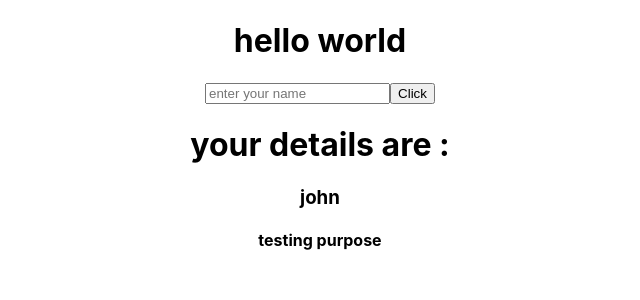
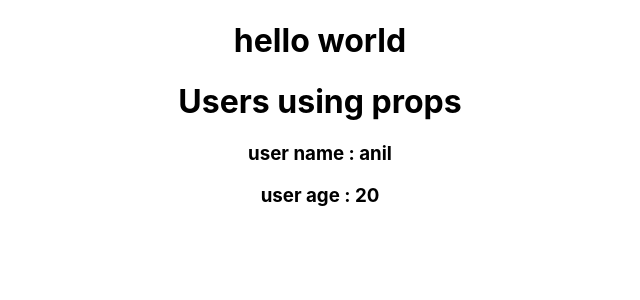
Before and after one commit to SyedJohn/SocialMediaProjectMERN, a React (Create React App) app in the folder client/ui/: page / in a window 1280 px wide. Shown: the top 300 px of the page, without its empty margins (320-960 px from the left). Built offline with nearby package versions, Linux system fonts and the light colour scheme.

Commit message:
props demo

```diff
--- a/client/ui/src/App.js
+++ b/client/ui/src/App.js
@@ -1,12 +1,14 @@
 import logo from './logo.svg';
 import './App.css';
 import UsersClass from '../src/UsersClassComp/UsersClass';
+import Users from './Users/Users';
 
 function App() {
   return (
     <div className="App">
       <h1>hello world</h1>
-      <UsersClass />
+      {/* <UsersClass /> */}
+      <Users  name="anil" age="20" country="india"/>
     </div>
   );
 }
--- /dev/null
+++ b/client/ui/src/Users/Users.jsx
@@ -0,0 +1,15 @@
+import React from 'react'
+
+function Users(props) {
+    console.log(props);
+    const {name, age} = props;
+  return (
+    <>
+    <h1>Users using props</h1>
+    <h3>user name : {name}</h3>
+    <h3>user age : {age}</h3>
+    </>
+  )
+}
+
+export default Users;
```
